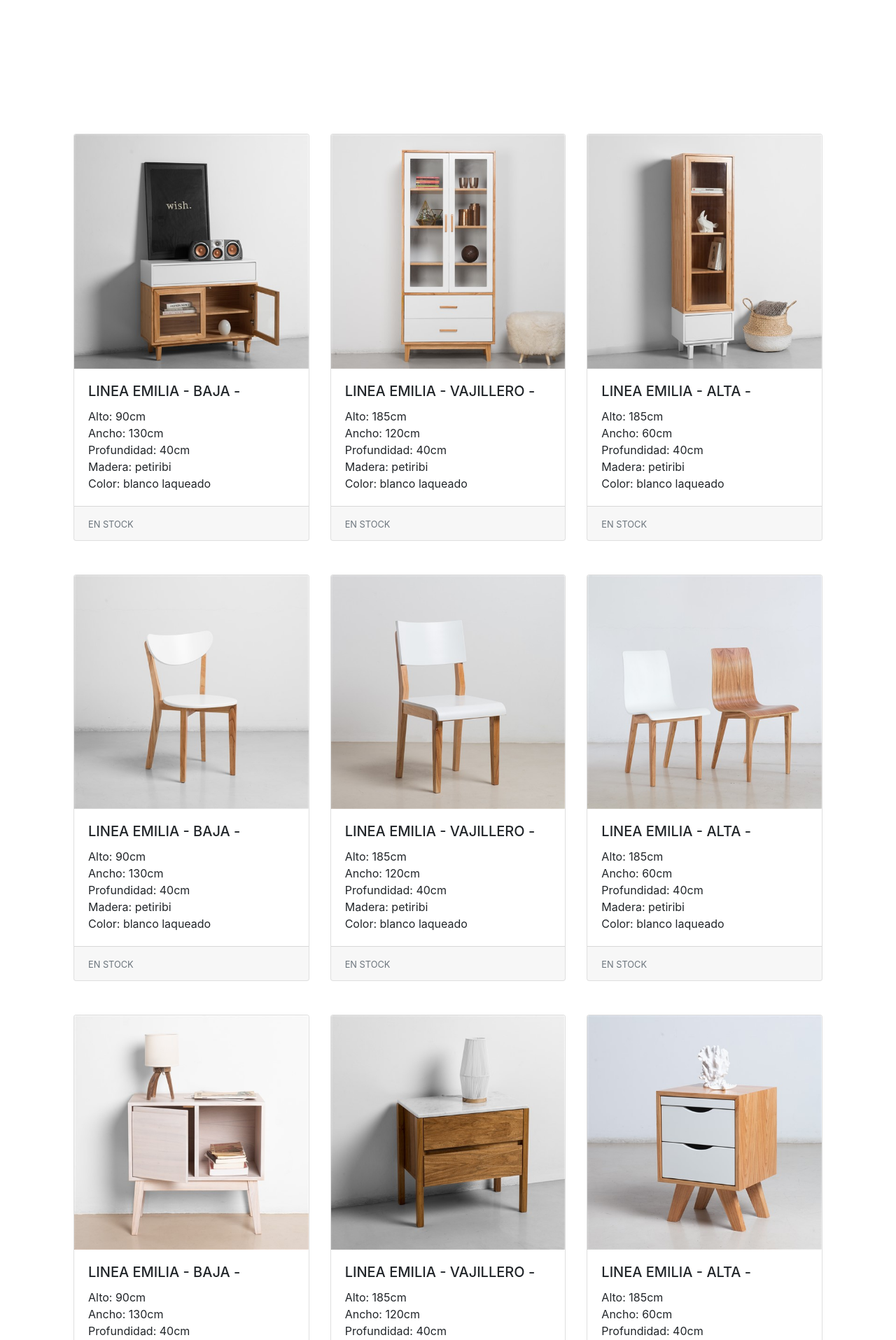
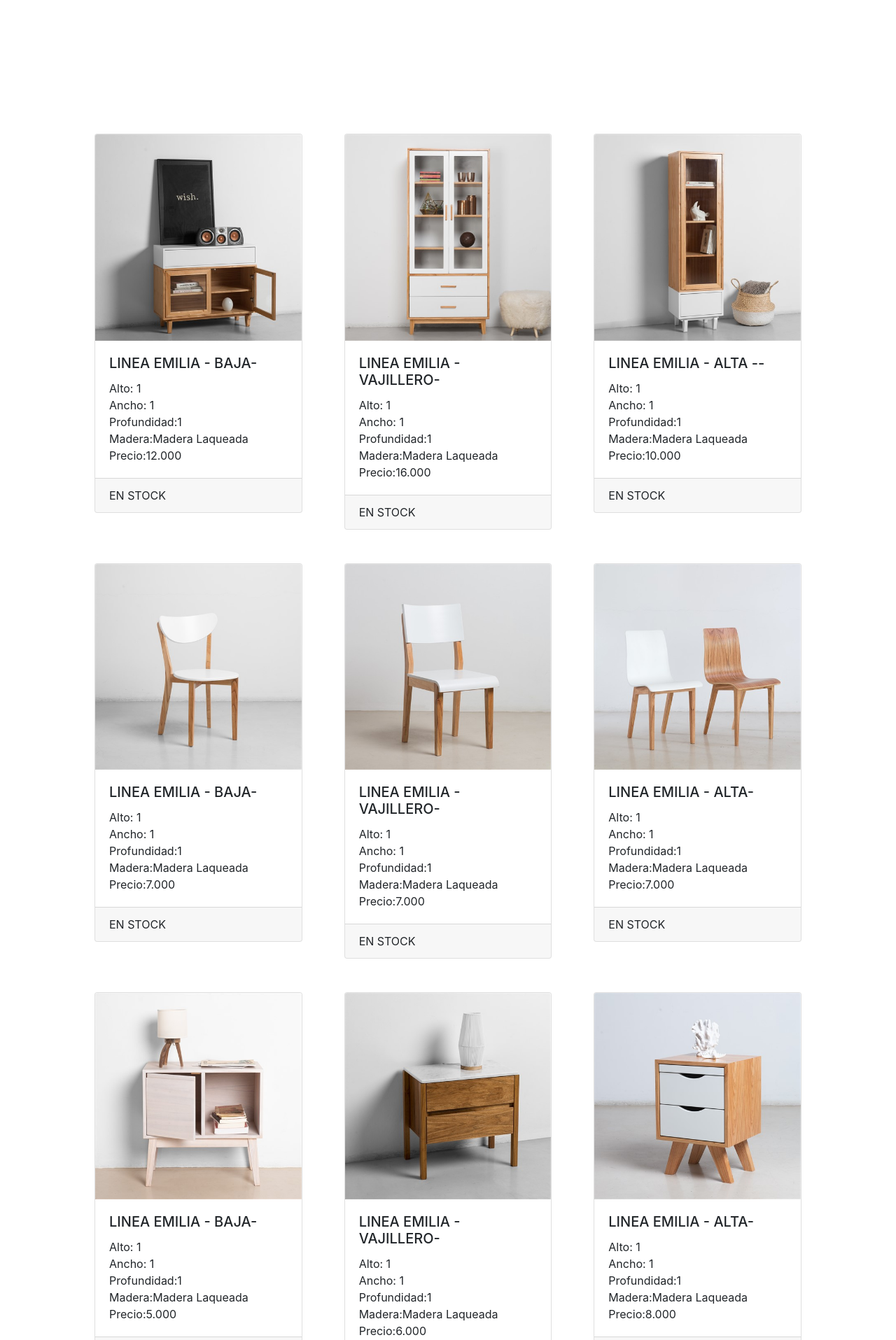
Before and after one commit to luferreiro/SKAL_Sprint3, a PHP site: page / in a window 1280 px wide. Shown: the part 628-2543 px from the top of the page at 70% size. Run offline with PHP 8.4, Linux system fonts and the light colour scheme; data comes from the database, SQL or seed files in the repository; some libraries are stand-ins or nearby versions.

Commit message:
altas de muebles incorporadas y asociadas a la base de datos

```diff
--- a/ProyectoIntegradorSprint2-master 0408 tarde/alta_muebles.php
+++ b/ProyectoIntegradorSprint2-master 0408 tarde/alta_muebles.php
@@ -10,7 +10,7 @@ if($_POST){
  	Mysql::guardarProducto($pdo,'muebles', $mueble, $foto);
 
 	//Aquí redirecciono el usuario al login
-  redirect ("login.php");
+  redirect ("alta_muebles.php");
 }
 
 
--- a/ProyectoIntegradorSprint2-master 0408 tarde/index.php
+++ b/ProyectoIntegradorSprint2-master 0408 tarde/index.php
@@ -53,159 +53,7 @@
 
 
   <!-- Aca van los productos-->
-  <div class="card-deck mt-5">
-    <div class="card">
-      <img src="img/guardado1.jpg" class="card-img-top" alt="...">
-      <div class="card-body">
-        <h5 class="card-title">LINEA EMILIA - BAJA -</h5>
-        <p class="card-text">
-          Alto: 90cm <br>
-          Ancho: 130cm <br>
-          Profundidad: 40cm <br>
-          Madera: petiribi <br>
-          Color: blanco laqueado <br>
-        </p>
-      </div>
-      <div class="card-footer">
-        <small class="text-muted">EN STOCK</small>
-      </div>
-    </div>
-    <div class="card">
-      <img src="img/guardado2.jpg" class="card-img-top" alt="...">
-      <div class="card-body">
-        <h5 class="card-title">LINEA EMILIA - VAJILLERO -</h5>
-        <p class="card-text">
-          Alto: 185cm <br>
-          Ancho: 120cm <br>
-          Profundidad: 40cm <br>
-          Madera: petiribi <br>
-          Color: blanco laqueado <br>
-        </p>
-      </div>
-      <div class="card-footer">
-        <small class="text-muted">EN STOCK</small>
-      </div>
-    </div>
-    <div class="card">
-      <img src="img/guardado3.jpg" class="card-img-top" alt="...">
-      <div class="card-body">
-        <h5 class="card-title">LINEA EMILIA - ALTA -</h5>
-        <p class="card-text">
-          Alto: 185cm <br>
-          Ancho: 60cm <br>
-          Profundidad: 40cm <br>
-          Madera: petiribi <br>
-          Color: blanco laqueado <br></p>
-      </div>
-      <div class="card-footer">
-        <small class="text-muted">EN STOCK</small>
-      </div>
-    </div>
-  </div>
-
-  <div class="card-deck mt-5">
-    <div class="card">
-      <img src="img/silla1.jpg" class="card-img-top" alt="...">
-      <div class="card-body">
-        <h5 class="card-title">LINEA EMILIA - BAJA -</h5>
-        <p class="card-text">
-          Alto: 90cm <br>
-          Ancho: 130cm <br>
-          Profundidad: 40cm <br>
-          Madera: petiribi <br>
-          Color: blanco laqueado <br>
-        </p>
-      </div>
-      <div class="card-footer">
-        <small class="text-muted">EN STOCK</small>
-      </div>
-    </div>
-    <div class="card">
-      <img src="img/silla2.jpg" class="card-img-top" alt="...">
-      <div class="card-body">
-        <h5 class="card-title">LINEA EMILIA - VAJILLERO -</h5>
-        <p class="card-text">
-          Alto: 185cm <br>
-          Ancho: 120cm <br>
-          Profundidad: 40cm <br>
-          Madera: petiribi <br>
-          Color: blanco laqueado <br>
-        </p>
-      </div>
-      <div class="card-footer">
-        <small class="text-muted">EN STOCK</small>
-      </div>
-    </div>
-    <div class="card">
-      <img src="img/silla3.jpg" class="card-img-top" alt="...">
-      <div class="card-body">
-        <h5 class="card-title">LINEA EMILIA - ALTA -</h5>
-        <p class="card-text">
-          Alto: 185cm <br>
-          Ancho: 60cm <br>
-          Profundidad: 40cm <br>
-          Madera: petiribi <br>
-          Color: blanco laqueado <br></p>
-      </div>
-      <div class="card-footer">
-        <small class="text-muted">EN STOCK</small>
-      </div>
-    </div>
-  </div>
-
-  <div class="card-deck mt-5">
-    <div class="card">
-      <img src="img/mesadeluz1.jpg" class="card-img-top" alt="...">
-      <div class="card-body">
-        <h5 class="card-title">LINEA EMILIA - BAJA -</h5>
-        <p class="card-text">
-          Alto: 90cm <br>
-          Ancho: 130cm <br>
-          Profundidad: 40cm <br>
-          Madera: petiribi <br>
-          Color: blanco laqueado <br>
-        </p>
-      </div>
-      <div class="card-footer">
-        <small class="text-muted">EN STOCK</small>
-      </div>
-    </div>
-    <div class="card">
-      <img src="img/mesadeluz2.jpg" class="card-img-top" alt="...">
-      <div class="card-body">
-        <h5 class="card-title">LINEA EMILIA - VAJILLERO -</h5>
-        <p class="card-text">
-          Alto: 185cm <br>
-          Ancho: 120cm <br>
-          Profundidad: 40cm <br>
-          Madera: petiribi <br>
-          Color: blanco laqueado <br>
-        </p>
-      </div>
-      <div class="card-footer">
-        <small class="text-muted">EN STOCK</small>
-      </div>
-    </div>
-    <div class="card">
-      <img src="img/mesaluz3.jpg" class="card-img-top" alt="...">
-      <div class="card-body">
-        <h5 class="card-title">LINEA EMILIA - ALTA -</h5>
-        <p class="card-text">
-          Alto: 185cm <br>
-          Ancho: 60cm <br>
-          Profundidad: 40cm <br>
-          Madera: petiribi <br>
-          Color: blanco laqueado <br></p>
-      </div>
-      <div class="card-footer">
-        <small class="text-muted">EN STOCK</small>
-      </div>
-    </div>
-  </div>
-
-
-  </div>
-  </div>
+  <?php include("listadoProductos.php") ?>
 
 <!-- Pongo div de footer -->
   <footer>
--- a/ProyectoIntegradorSprint2-master 0408 tarde/listadoProductos.php
+++ b/ProyectoIntegradorSprint2-master 0408 tarde/listadoProductos.php
@@ -4,14 +4,13 @@ require_once ("helpers.php");
 require_once("loader.php");
 
 $muebles = Query::listado($pdo, 'muebles');
-include ("nav_bar.php");
 
  ?>
  <!-- Aca van los productos-->
- <div class="card-deck mt-5">
-
+<section class="container">
+<div class="card-deck row mt-5">
    <?php foreach ($muebles as $key => $mueble) : ?>
-
+     <div class="col-md-4 mb-5">
        <div class="card">
          <img src="imagenes/<?= $mueble['foto']?>" class="card-img-top" alt="...">
          <div class="card-body">
@@ -26,12 +25,7 @@ include ("nav_bar.php");
          </div>
          <div class="card-footer">EN STOCK</div>
        </div>
-
+     </div>
    <?php endforeach ?>
-
-
-
-     <div class="card-footer">
-       <small class="text-muted">EN STOCK</small>
 </div>
-   </div>
+</section>
--- a/ProyectoIntegradorSprint2-master 0408 tarde/nav_bar.php
+++ b/ProyectoIntegradorSprint2-master 0408 tarde/nav_bar.php
@@ -56,6 +56,7 @@ require_once ("loader.php")
             <?php
             if (isset($_SESSION['perfil']) && $_SESSION['perfil'] == 9): ?>
                 <a class="nav-link" href="abm.php">ABM</a>
+                <a class="nav-link" href="alta_muebles.php">Altas Muebles</a>
               <?php endif; ?>
           </ul>
       </div>
```
Also changed, not shown: ProyectoIntegradorSprint2-master 0408 tarde/BD/sistema_venta.sql (+92 -69 lines), ProyectoIntegradorSprint2-master 0408 tarde/imagenes/5d4a18706d2ad.jpg (added), ProyectoIntegradorSprint2-master 0408 tarde/imagenes/5d4a18a1dfaf6.jpg (added), ProyectoIntegradorSprint2-master 0408 tarde/imagenes/5d4a190258e11.jpg (added), ProyectoIntegradorSprint2-master 0408 tarde/imagenes/5d4a19393a13b.jpg (added), ProyectoIntegradorSprint2-master 0408 tarde/imagenes/5d4a195ed75d1.jpg (added), ProyectoIntegradorSprint2-master 0408 tarde/imagenes/5d4a1981c0b9f.jpg (added), ProyectoIntegradorSprint2-master 0408 tarde/imagenes/5d4a19a8ac4a0.jpg (added), ProyectoIntegradorSprint2-master 0408 tarde/imagenes/5d4a19d3580df.jpg (added), ProyectoIntegradorSprint2-master 0408 tarde/imagenes/5d4a19f429efe.jpg (added), ProyectoIntegradorSprint2-master 0408 tarde/imagenes/5d4a1eed662c9.jpg (added). Lines whose indentation alone changed are shown as unchanged.
